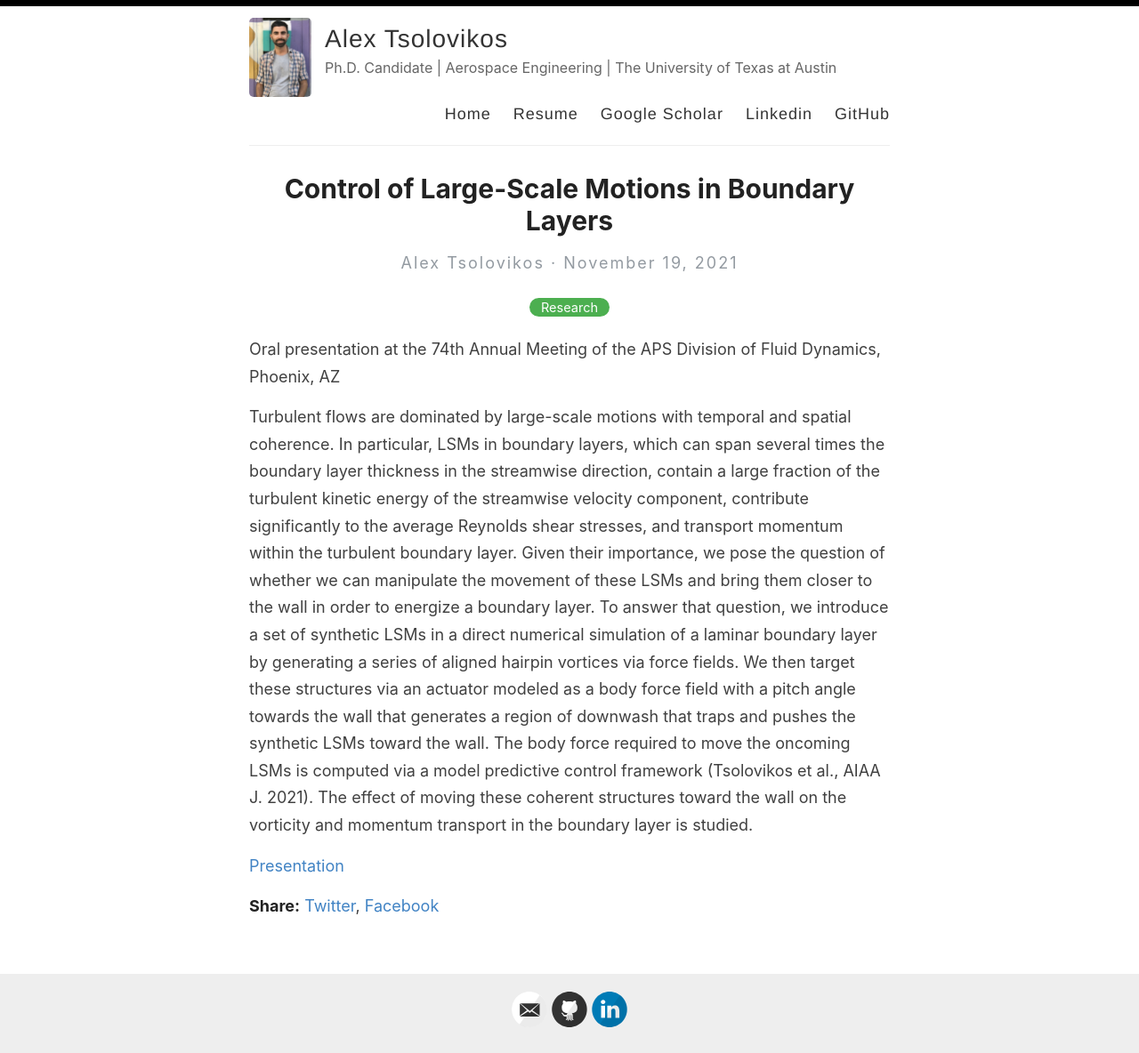
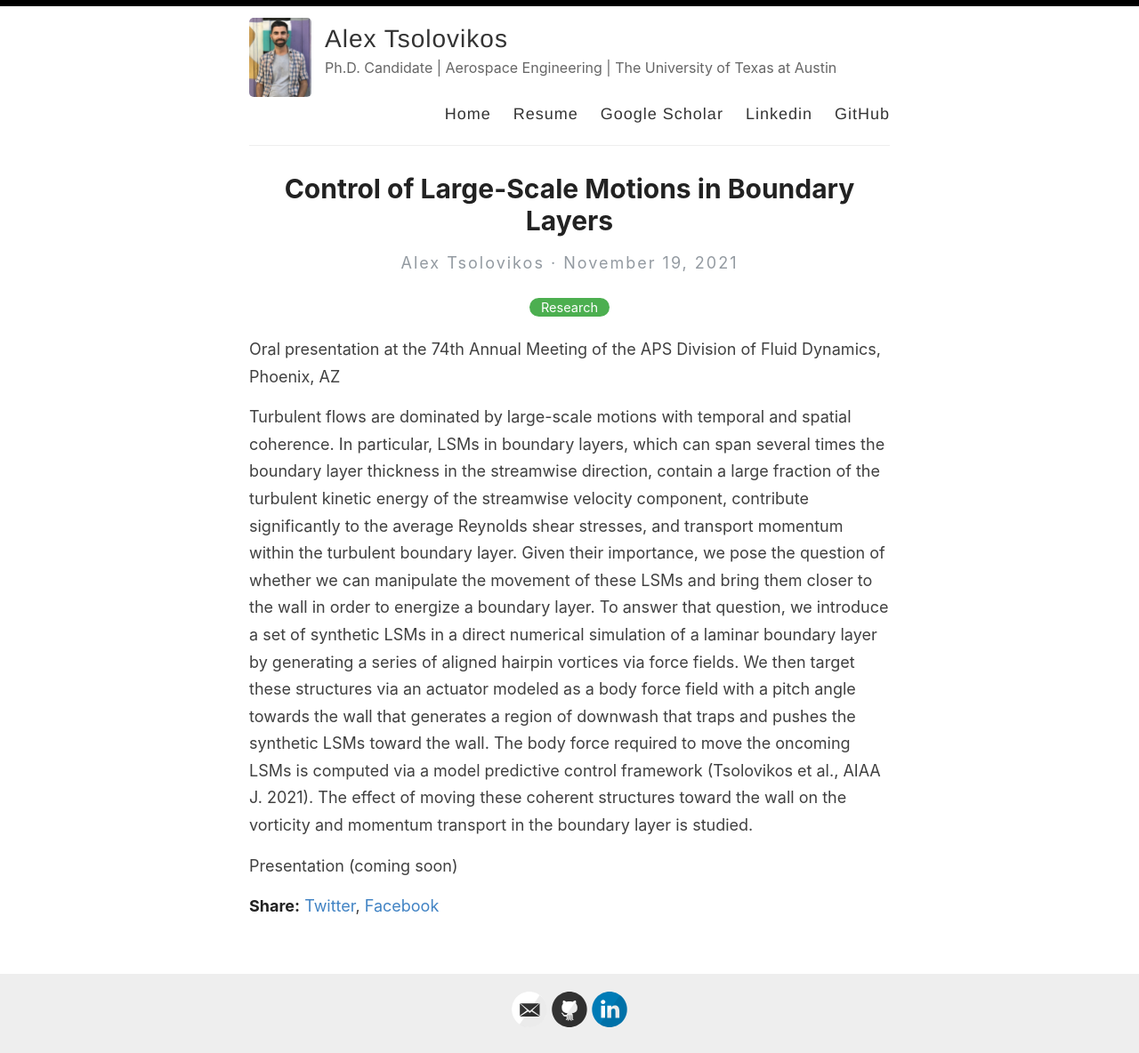
Before and after one commit to alextsolovikos/alextsolovikos.github.io, a Jekyll site: the page built from _posts/2021-11-19-control-of-lsms.md, in a window 1280 px wide. Shown: the whole page at 89% size. Built offline with Jekyll 4.4.1, drawn with Linux system fonts in a browser that asks for light colours.

Commit message:
Update 2021-11-19-control-of-lsms.md

```diff
--- a/_posts/2021-11-19-control-of-lsms.md
+++ b/_posts/2021-11-19-control-of-lsms.md
@@ -8,4 +8,4 @@ Oral presentation at the 74th Annual Meeting of the APS Division of Fluid Dynami
 
 Turbulent flows are dominated by large-scale motions with temporal and spatial coherence. In particular, LSMs in boundary layers, which can span several times the boundary layer thickness in the streamwise direction, contain a large fraction of the turbulent kinetic energy of the streamwise velocity component, contribute significantly to the average Reynolds shear stresses, and transport momentum within the turbulent boundary layer. Given their importance, we pose the question of whether we can manipulate the movement of these LSMs and bring them closer to the wall in order to energize a boundary layer. To answer that question, we introduce a set of synthetic LSMs in a direct numerical simulation of a laminar boundary layer by generating a series of aligned hairpin vortices via force fields. We then target these structures via an actuator modeled as a body force field with a pitch angle towards the wall that generates a region of downwash that traps and pushes the synthetic LSMs toward the wall. The body force required to move the oncoming LSMs is computed via a model predictive control framework (Tsolovikos et al., AIAA J. 2021). The effect of moving these coherent structures toward the wall on the vorticity and momentum transport in the boundary layer is studied.
 
-[Presentation](/docs/)
+Presentation (coming soon)
```
